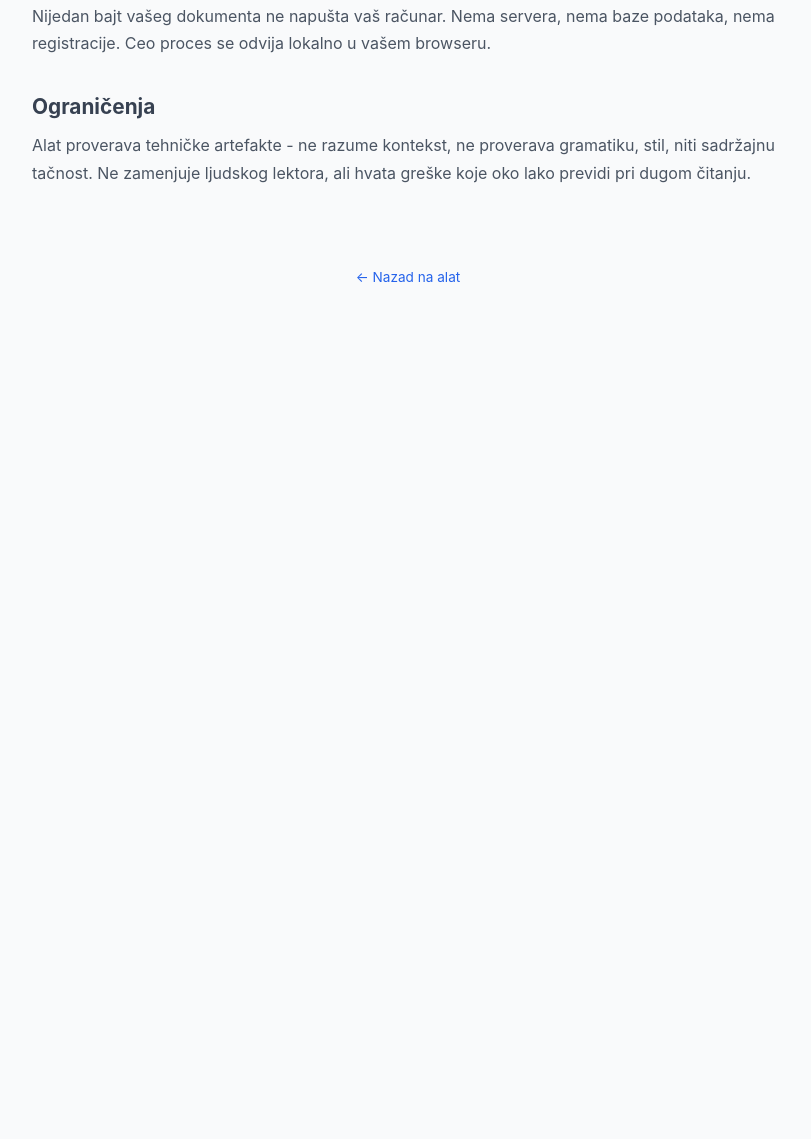
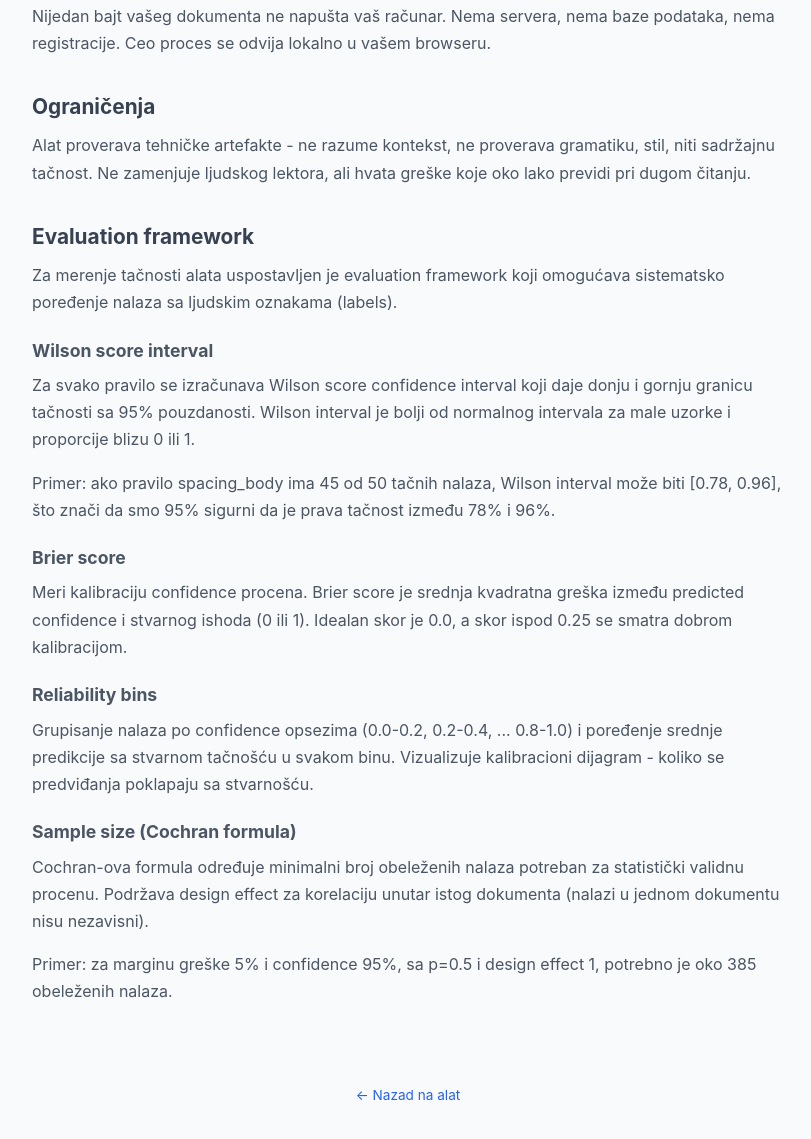
Before and after one commit to tfedek/free-lector, a website: page about.html in a window 1280 px wide. Shown: the part 1456-2595 px from the top of the page, without its empty margins (232-1043 px from the left). Before the commit the page ends 1777 px from the top, so only its background shows below. Drawn offline with Linux system fonts and the light colour scheme.

Commit message:
add evaluation framework section to about page

```diff
--- a/about.html
+++ b/about.html
@@ -21,6 +21,12 @@
             margin-top: 2rem;
             margin-bottom: 0.5rem;
             color: var(--gray-700);
+        }
+        .about-content h3 {
+            font-size: 1.1rem;
+            margin-top: 1.2rem;
+            margin-bottom: 0.4rem;
+            color: var(--gray-600);
         }
         .about-content p {
             margin-bottom: 1rem;
@@ -91,6 +97,23 @@
 
         <h2>Ograničenja</h2>
         <p>Alat proverava tehničke artefakte - ne razume kontekst, ne proverava gramatiku, stil, niti sadržajnu tačnost. Ne zamenjuje ljudskog lektora, ali hvata greške koje oko lako previdi pri dugom čitanju.</p>
+
+        <h2>Evaluation framework</h2>
+        <p>Za merenje tačnosti alata uspostavljen je evaluation framework koji omogućava sistematsko poređenje nalaza sa ljudskim oznakama (labels).</p>
+
+        <h3>Wilson score interval</h3>
+        <p>Za svako pravilo se izračunava Wilson score confidence interval koji daje donju i gornju granicu tačnosti sa 95% pouzdanosti. Wilson interval je bolji od normalnog intervala za male uzorke i proporcije blizu 0 ili 1.</p>
+        <p>Primer: ako pravilo spacing_body ima 45 od 50 tačnih nalaza, Wilson interval može biti [0.78, 0.96], što znači da smo 95% sigurni da je prava tačnost između 78% i 96%.</p>
+
+        <h3>Brier score</h3>
+        <p>Meri kalibraciju confidence procena. Brier score je srednja kvadratna greška između predicted confidence i stvarnog ishoda (0 ili 1). Idealan skor je 0.0, a skor ispod 0.25 se smatra dobrom kalibracijom.</p>
+
+        <h3>Reliability bins</h3>
+        <p>Grupisanje nalaza po confidence opsezima (0.0-0.2, 0.2-0.4, ... 0.8-1.0) i poređenje srednje predikcije sa stvarnom tačnošću u svakom binu. Vizualizuje kalibracioni dijagram - koliko se predviđanja poklapaju sa stvarnošću.</p>
+
+        <h3>Sample size (Cochran formula)</h3>
+        <p>Cochran-ova formula određuje minimalni broj obeleženih nalaza potreban za statistički validnu procenu. Podržava design effect za korelaciju unutar istog dokumenta (nalazi u jednom dokumentu nisu nezavisni).</p>
+        <p>Primer: za marginu greške 5% i confidence 95%, sa p=0.5 i design effect 1, potrebno je oko 385 obeleženih nalaza.</p>
     </div>
 
     <footer class="site-footer">
```
